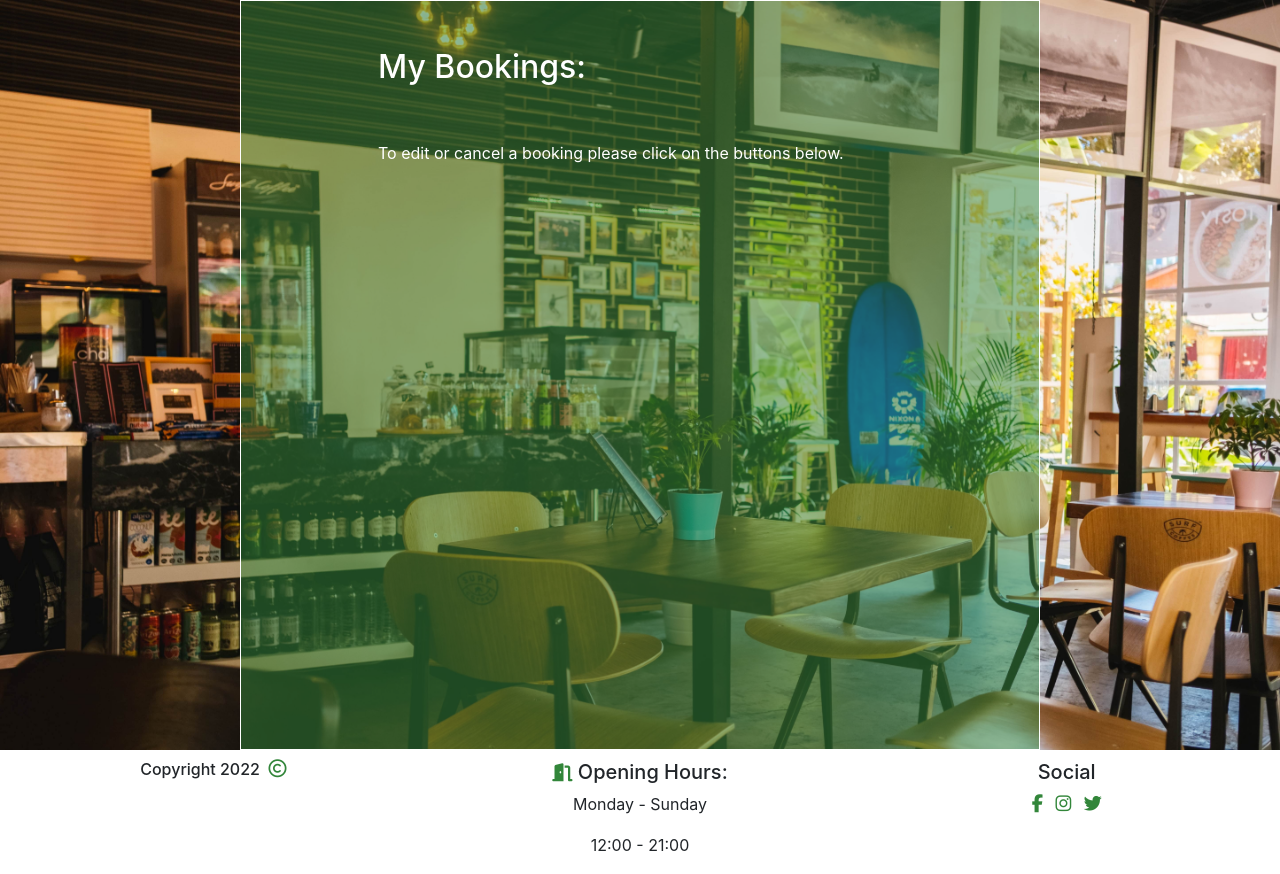
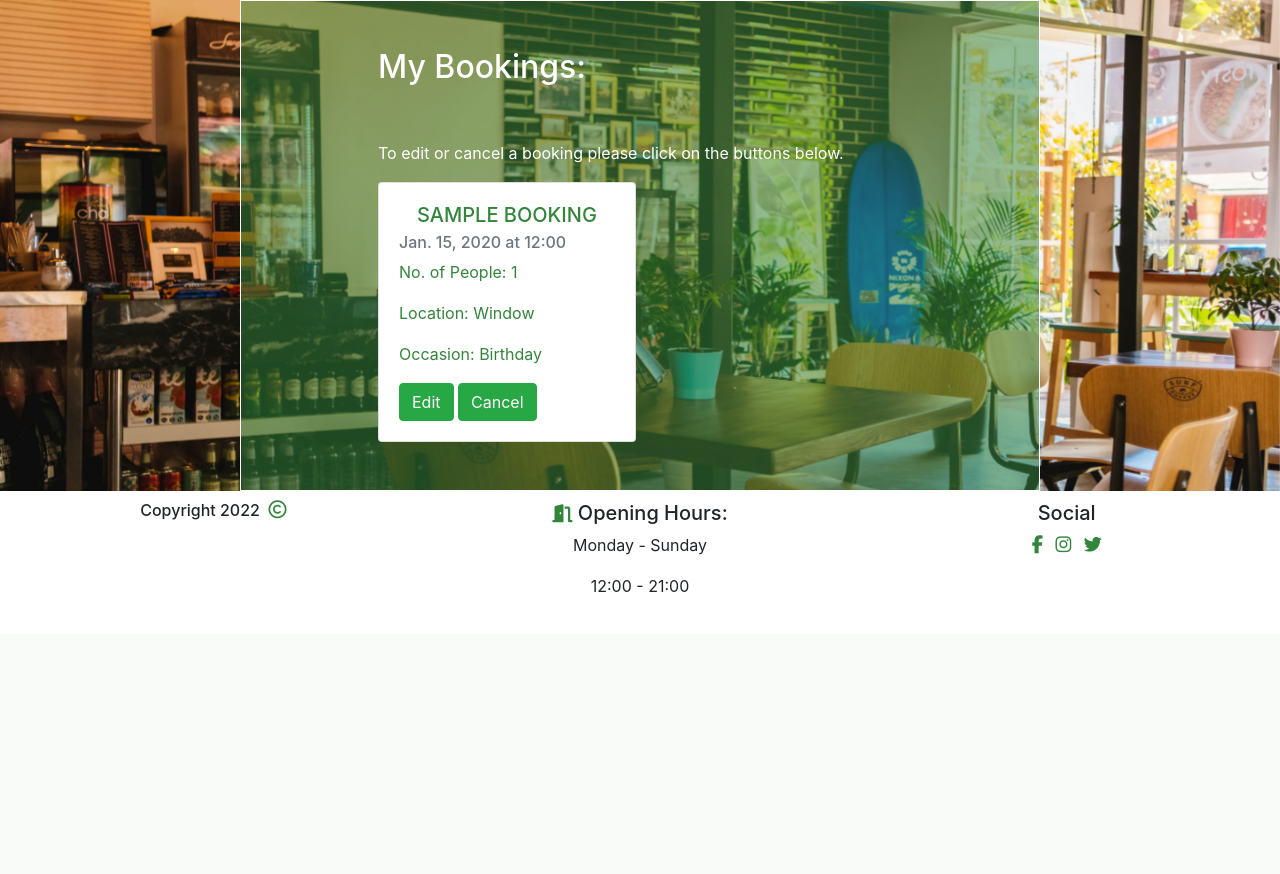
Before and after one commit to Martiless/nondairy-godmother, a Django app: page /my_bookings/ in a window 1280 px wide. Shown: the part 166-1040 px from the top of the page. After the commit the page ends 758 px from the top, so only its background shows below. Run offline with Django 3.2, Linux system fonts and the light colour scheme; a user stored in the database is signed in; tables that the repository leaves empty hold one stand-in row (values such as "Sample post"); some libraries are stand-ins or nearby versions.

Commit message:
Correct issues on my_bookings.html

```diff
--- a/bookingsystem/views.py
+++ b/bookingsystem/views.py
@@ -79,11 +79,10 @@ class ListBookingView(generic.DetailView):
 
     def get(self, request, *args, **kwargs):
         if request.user.is_authenticated:
-            booking = Booking.objects.filter(user=request.user)
-            my_bookings = filter(self, booking)
+            bookings = Booking.objects.filter(user=request.user)
 
             return render(request, 'my_bookings.html', {
-                'my_bookings': my_bookings
+                'bookings': bookings
             }
             )
         else:
--- a/static/css/style.css
+++ b/static/css/style.css
@@ -265,6 +265,25 @@ hr {
 }
 
 
+/* My Bookings */
+
+.my_bookings_container {
+    width: 800px;
+    height: auto;
+    padding-left: 137px;
+    border-style: solid;
+    border-color: #ffffff;
+    color: #ffffff;
+    background-color: rgba(50, 134, 58, .5);
+    border-width: 1px;
+    margin: auto;
+}
+
+.card {
+    color: #32863A;
+}
+
+
 
 /*Thank you page*/
 
--- a/templates/my_bookings.html
+++ b/templates/my_bookings.html
@@ -3,28 +3,28 @@
 {% block content %}
 
 <section id="booking" class="book_a_table">
-    <div class="booking_container">
+    <div class="my_bookings_container">
         <h2>My Bookings:</h2>
         <p>To edit or cancel a booking please click on the buttons below.</p>
         <div class="row">
-            <div class="col-md-3 mt-5 offset-md-3">
                 {% for booking in bookings %}
-                <div class="col-md-4">
-                    <div>
-                        <div>
-                            <h4>{{ booking.date }} at
-                                {{ booking.time }}</h4>
-                            <h6>{{ booking.name }}</h6>
-                            <div>
-                                <p>{{ booking.phone }}</p>
-                                <p>{{ booking.email }}</p>
-                                <p>Number of People: {{ booking.number_of_people }}</p>
+                <div class="col-md-5">
+                    <div class="card mb-5">
+                        <div class="card-body">
+                            <h5 class='card-title text-uppercase text-center'>{{ booking.name }}</h5>
+                            <h6 class="card-subtitle mb-2 text-muted">{{ booking.date }} at
+                                {{ booking.time }}</h6>
+                            <div class='card-text'>
+                                <p>No. of People: {{ booking.number_of_people }}</p>
+                                <p>Location: {{booking.table}}</p>
+                                <p>Occasion: {{booking.occasion}}</p>
                             </div>
+                            <a href="{% url 'bookingsystem:edit_bookings' %}" class="btn btn-success">Edit</a>
+                            <a href="#" class="btn btn-success">Cancel</a>
                         </div>
                     </div>
                 </div>
                 {%endfor%}
-            </div>
         </div>
     </div>
 </section>
```
